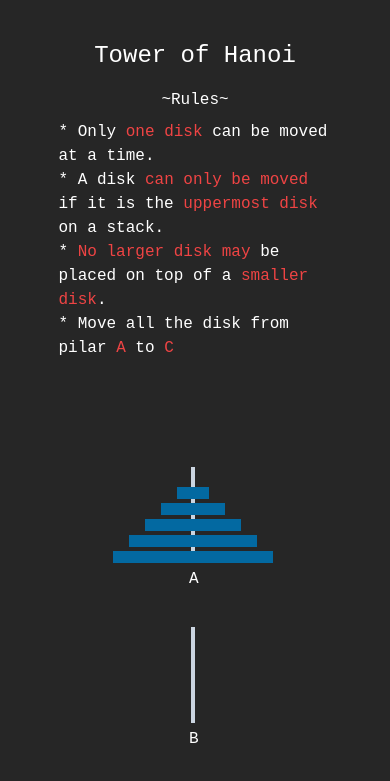
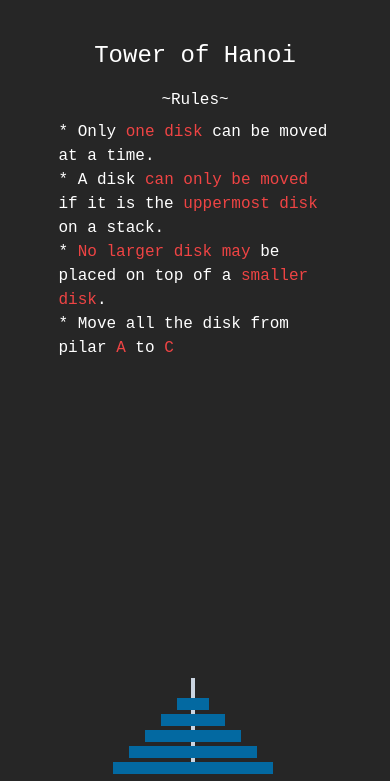
Before and after one commit to imLymei/tower-of-hanoi, a Next.js app: page / in a window 390 px wide. Shown: the top 781 px of the page. Built offline with nearby package versions, Linux system fonts and the light colour scheme.

Commit message:
Mobile bug fix

```diff
--- a/app/globals.css
+++ b/app/globals.css
@@ -15,6 +15,13 @@ body {
 	max-width: 100vw;
 	overflow-x: hidden;
 	font-family: 'Roboto Mono', monospace;
+	-webkit-touch-callout: none;
+	-webkit-user-select: none;
+	-khtml-user-select: none;
+	-moz-user-select: none;
+	-ms-user-select: none;
+	user-select: none;
+	-webkit-tap-highlight-color: rgba(0, 0, 0, 0);
 }
 
 @media (min-width: 680px) {
--- a/app/page.jsx
+++ b/app/page.jsx
@@ -40,7 +40,7 @@ export default function Home() {
 
 	return (
 		<div className='max-sm:relative bottom-[-30vh]'>
-			<div className='h-[100vh] w-[100vw] flex justify-center items-center'>
+			<div className='h-[100vh] w-[100vw] flex justify-center items-center max-sm:mt-[25vh]'>
 				<div className='relative flex justify-center flex-col sm:flex-row gap-16'>
 					{towers.map((towerHeight, index) => (
 						<div
@@ -72,7 +72,7 @@ export default function Home() {
 					</h1>
 				</div>
 				<button
-					className='absolute bottom-[10vh] max-sm:mb-6 sm:bottom-[30vh] border border-white px-6'
+					className='absolute bottom-[8vh] max-sm:mb-6 sm:bottom-[30vh] border border-white px-6'
 					onClick={() => {
 						setTowers([[1, 2, 3, 4, 5], [], []]);
 						setSelectedTower(undefined);
```
